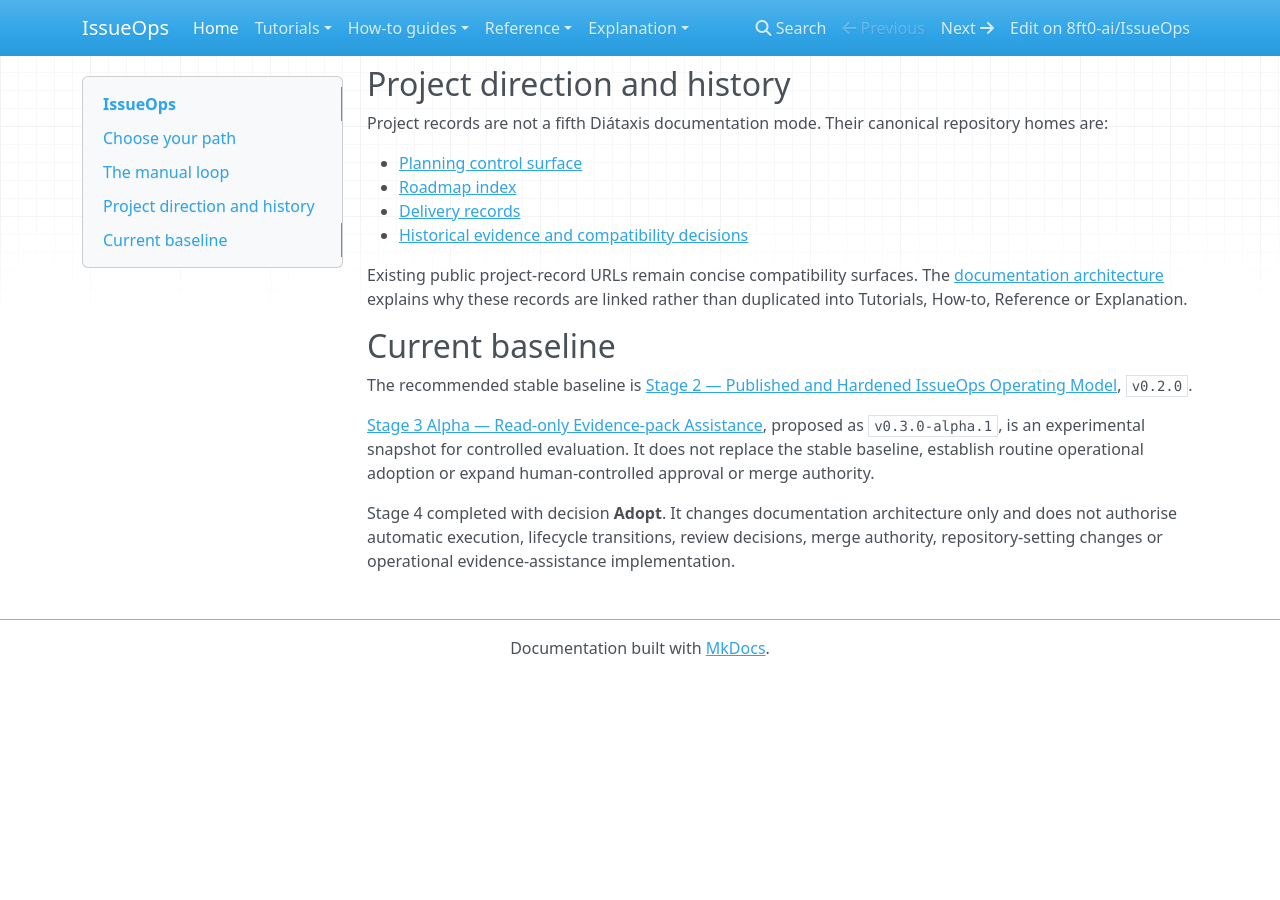
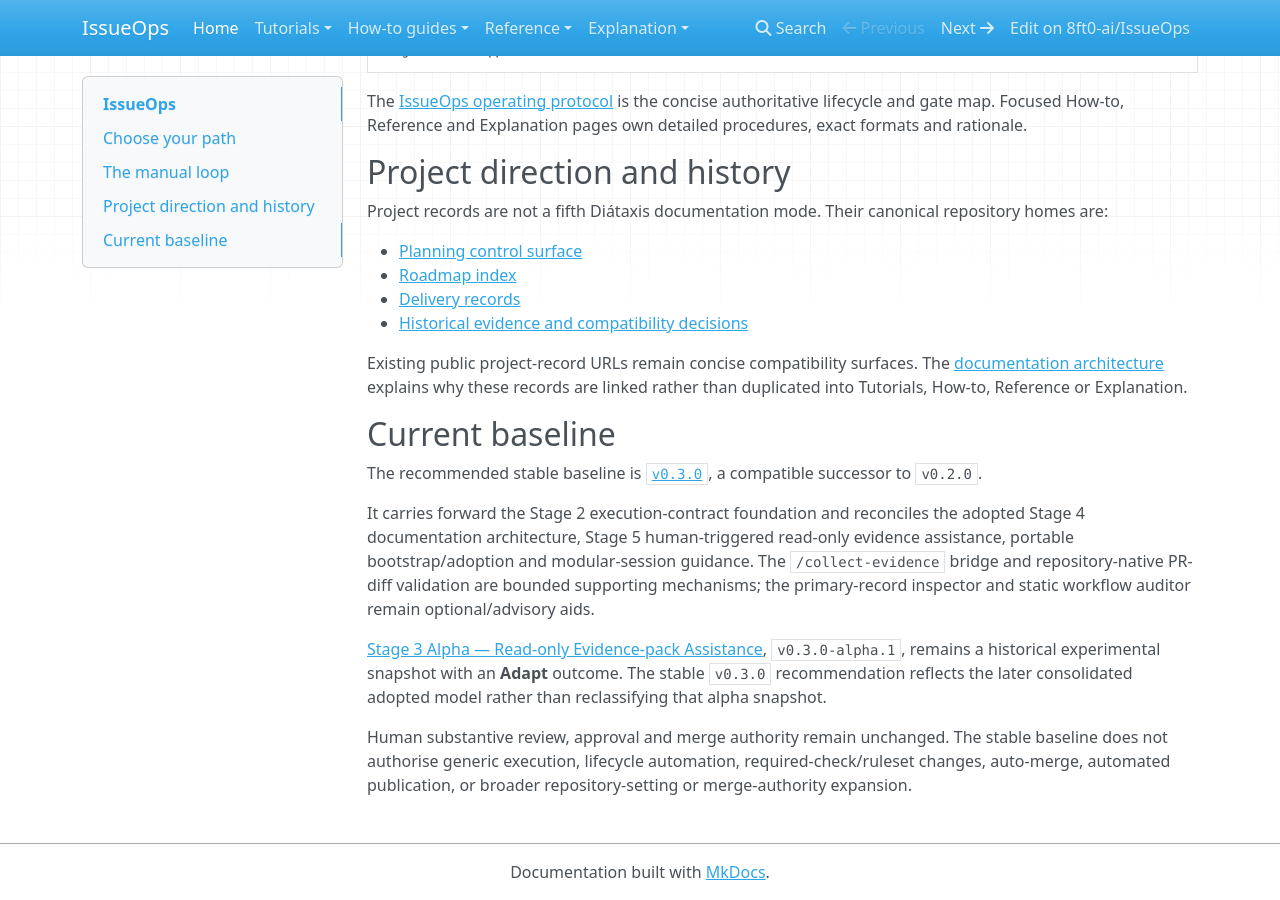
Before and after one commit to 8ft0-ai/IssueOps, an MkDocs documentation site: the page built from docs/index.md, in a window 1280 px wide and 900 px high, scrolled down 1221 px. Built offline with MkDocs 1.6.1, drawn with Linux system fonts in a browser that asks for light colours; nearby versions of some CDN libraries; before the commit the page ends 1897 px from its top, so only the background shows below that; some of the changed text lies outside the part shown.

Commit message:
Reconcile successor stable baseline for v0.3.0
Implements the approved documentation-only scope for #192 without creating or publishing a release tag.

```diff
--- a/docs/index.md
+++ b/docs/index.md
@@ -4,7 +4,9 @@
 
 IssueOps is an experiment in making agentic coding safer and easier to review by turning the GitHub issue into an execution contract. The issue defines the work. The branch contains the implementation. The pull request carries the evidence pack that a human verifies before deciding whether to merge.
 
-IssueOps has grown through four completed delivery stages. Stage 1 established the manual workflow, Stage 2 hardened it into the current recommended operating protocol, Stage 3 tested read-only evidence-pack assistance as an experimental alpha capability, and Stage 4 adopted a Diátaxis-aligned documentation architecture without changing the operating or authority model.
+IssueOps has grown through five completed delivery stages. Stage 1 established the manual workflow, Stage 2 hardened it into a published operating protocol, Stage 3 tested read-only evidence-pack assistance as an experimental alpha capability and closed **Adapt**, Stage 4 adopted a Diátaxis-aligned documentation architecture, and Stage 5 adopted bounded human-triggered read-only evidence assistance for normal IssueOps review without changing human approval or merge authority.
+
+Portable IssueOps bootstrap/adoption and modular-session guidance are also completed **Adopt** capabilities. They are cross-cutting operating capabilities rather than additional numbered delivery stages.
 
 Current programme status is maintained in the [planning control surface](https://github.com/8ft0-ai/IssueOps/blob/main/planning/README.md) and [roadmap index](https://github.com/8ft0-ai/IssueOps/blob/main/planning/roadmap/index.md), rather than duplicated on this landing page.
 
@@ -57,8 +59,10 @@
 
 ## Current baseline
 
-The recommended stable baseline is [Stage 2 — Published and Hardened IssueOps Operating Model](releases/stage-2.md), `v0.2.0`.
+The recommended stable baseline is [`v0.3.0`](releases/v0.3.0.md), a compatible successor to `v0.2.0`.
 
-[Stage 3 Alpha — Read-only Evidence-pack Assistance](releases/stage-3-alpha.md), proposed as `v0.3.0-alpha.1`, is an experimental snapshot for controlled evaluation. It does not replace the stable baseline, establish routine operational adoption or expand human-controlled approval or merge authority.
+It carries forward the Stage 2 execution-contract foundation and reconciles the adopted Stage 4 documentation architecture, Stage 5 human-triggered read-only evidence assistance, portable bootstrap/adoption and modular-session guidance. The `/collect-evidence` bridge and repository-native PR-diff validation are bounded supporting mechanisms; the primary-record inspector and static workflow auditor remain optional/advisory aids.
 
-Stage 4 completed with decision **Adopt**. It changes documentation architecture only and does not authorise automatic execution, lifecycle transitions, review decisions, merge authority, repository-setting changes or operational evidence-assistance implementation.
+[Stage 3 Alpha — Read-only Evidence-pack Assistance](releases/stage-3-alpha.md), `v0.3.0-alpha.1`, remains a historical experimental snapshot with an **Adapt** outcome. The stable `v0.3.0` recommendation reflects the later consolidated adopted model rather than reclassifying that alpha snapshot.
+
+Human substantive review, approval and merge authority remain unchanged. The stable baseline does not authorise generic execution, lifecycle automation, required-check/ruleset changes, auto-merge, automated publication, or broader repository-setting or merge-authority expansion.
```
Also changed, not shown: README.md (+10 -5 lines), docs/releases/stage-2.md (+2 -2 lines), docs/releases/stage-3-alpha.md (+1 -1 lines), docs/releases/v0.3.0.md (added, +72 -0 lines).
